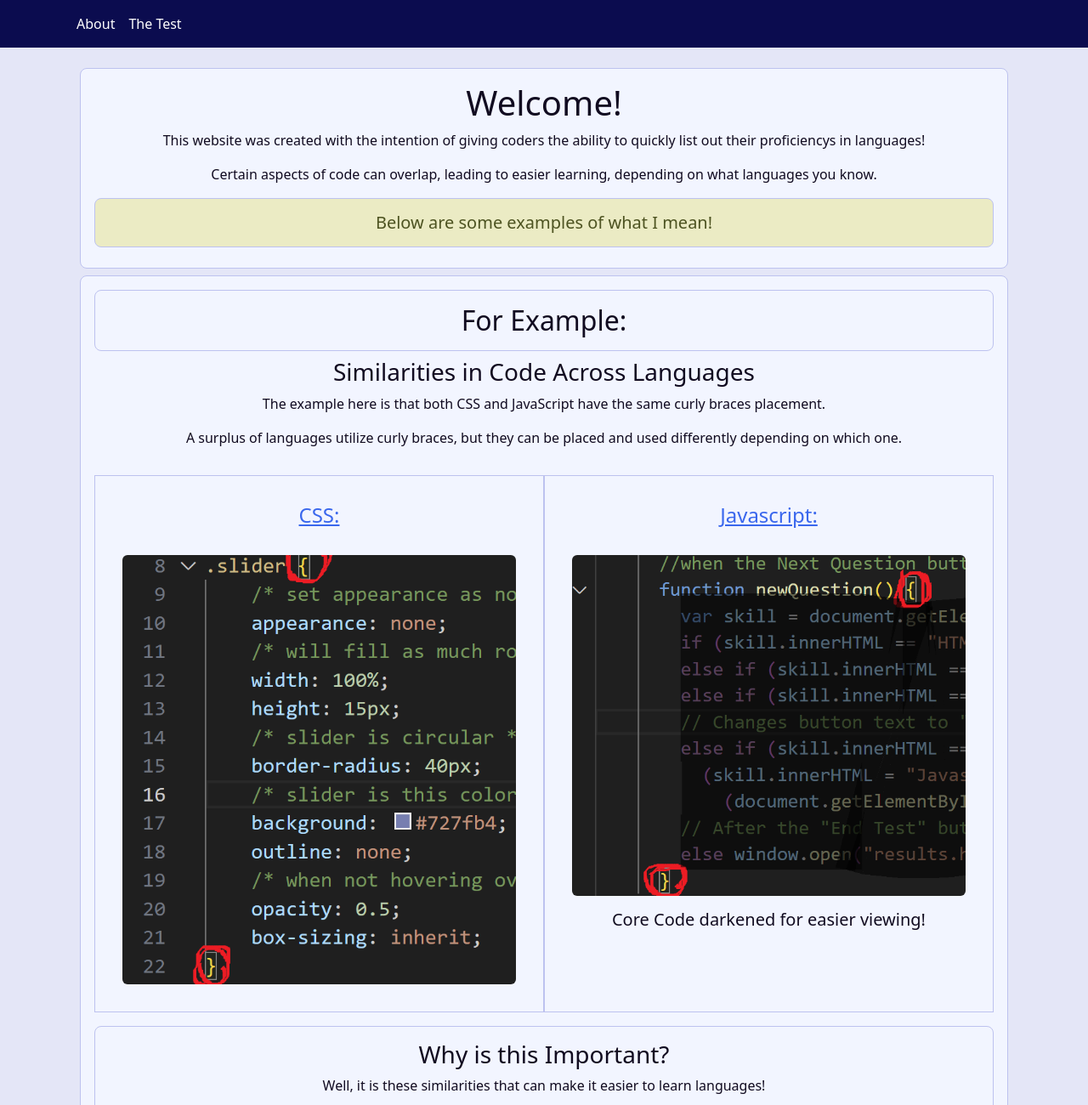
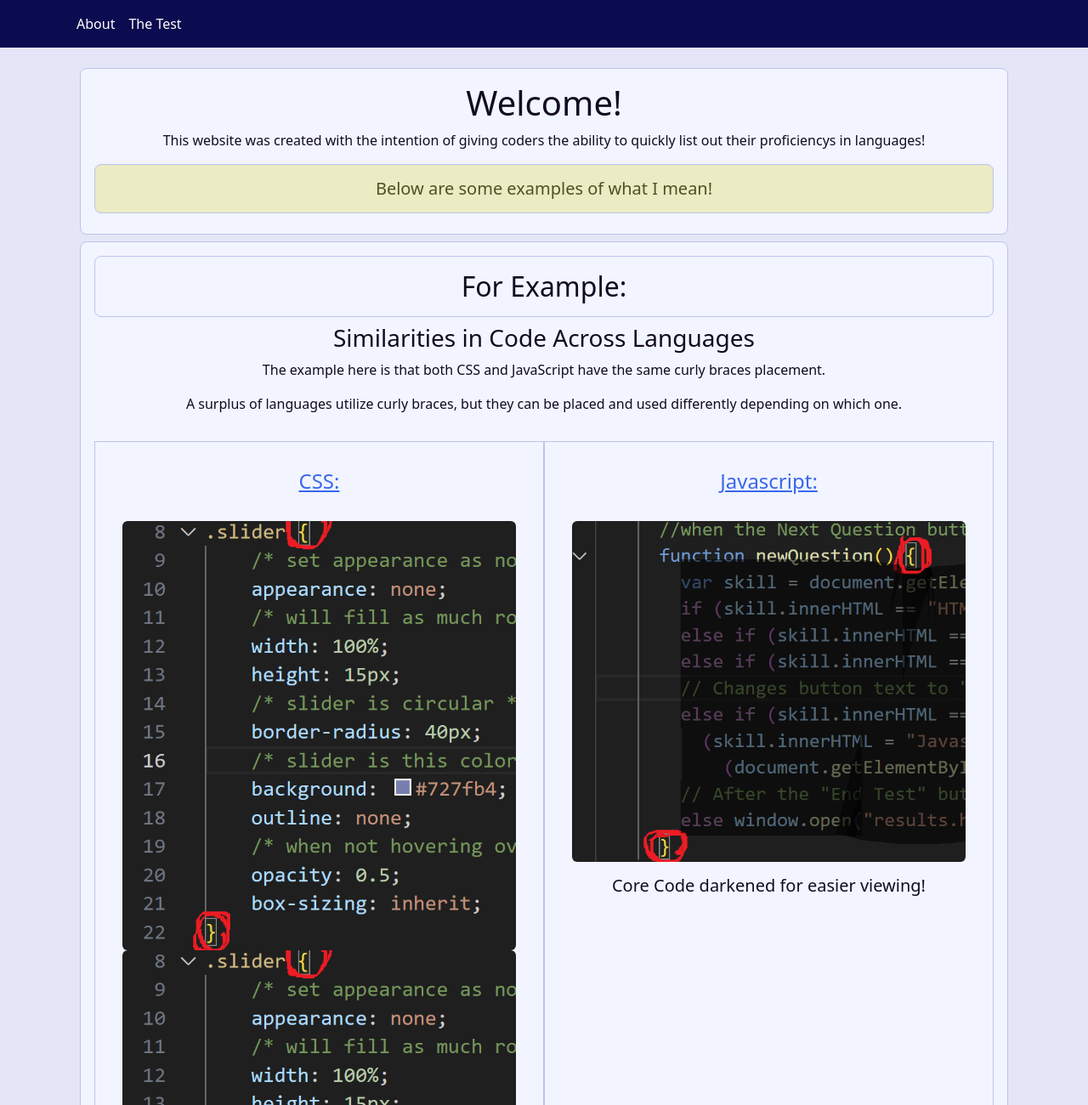
Before and after one commit to tatertatitotz/final-project, a plain HTML site: page about.html in a window 1280 px wide. Shown: the top 1300 px of the page at 85% size. Drawn offline with nearby package versions, Linux system fonts and the light colour scheme.

Commit message:
alt text and paragraph removal for clarity

```diff
--- a/about.html
+++ b/about.html
@@ -24,10 +24,6 @@
           This website was created with the intention of giving coders the
           ability to quickly list out their proficiencys in languages!
         </p>
-        <p>
-          Certain aspects of code can overlap, leading to easier learning,
-          depending on what languages you know.
-        </p>
         <h5 class="box" style="color: rgb(77, 83, 33); background-color: rgb(235, 235, 196);">Below are some examples of what I mean!</h5>
       </div>
       <div class="box row m-2" style="text-align: center">
@@ -53,6 +49,7 @@
             >
           </h4>
           <img src="images/CSS.png" class="img-fluid rounded" />
+          <img src="images/CSS.png" class="img-fluid rounded" alt="CSS code demonstrating the similar uses of curly braces in JavaScript"/>
         </div>
         <!-- col class when under a row class allows for two columns to be next to eachother -->
         <div class="col answer" style="text-align: center">
@@ -65,13 +62,13 @@
               >Javascript:</a
             >
           </h4>
-          <img src="images/JavaScript.png" class="img-fluid rounded" />
+          <img src="images/JavaScript.png" class="img-fluid rounded"  alt="JavaScript code demonstrating the similar uses of curly braces in CSS, the core code is slightly darkened for better viewing" />
           <h5 class="pt-3">Core Code darkened for easier viewing!</h5>
         </div>
         <div class="box">
           <h3>Why is this Important?</h3>
           <p>
-            Well, it is these similarities that can make it easier to learn
+            Well, it is these similarities that can make it easier to learn other
             languages!
           </p>
           <p>
```
